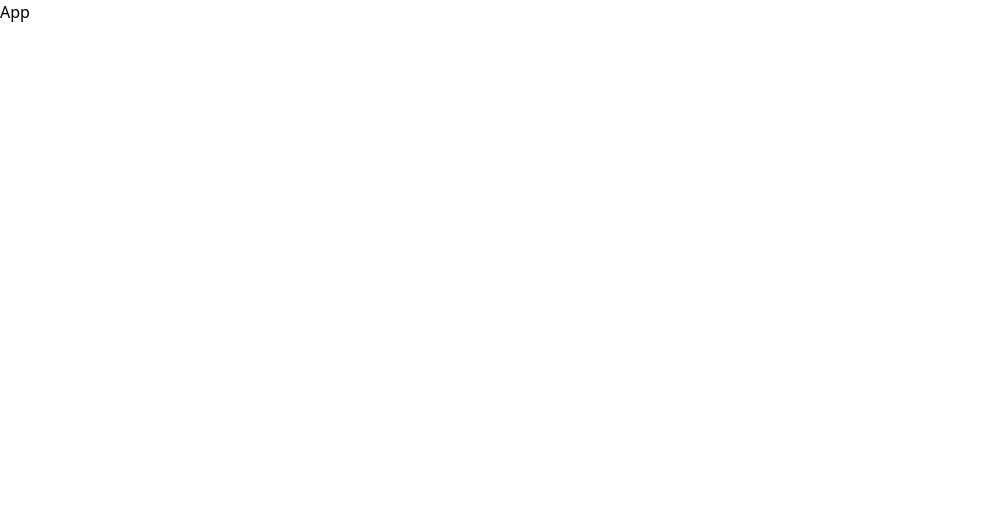
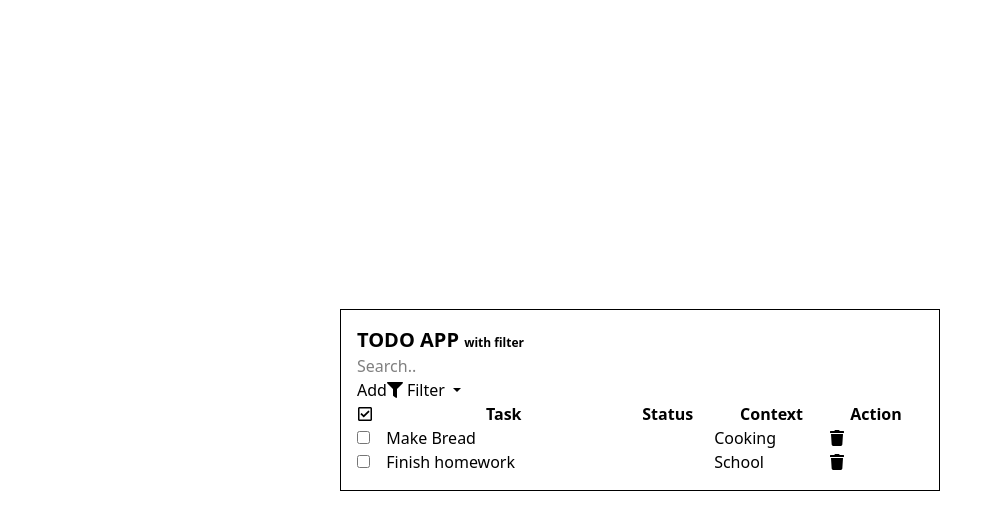
Before and after one commit to Zer0-Gravity/mini-react-project, a React (Vite) app in the folder todo-app-filter/: page / in a window 1280 px wide. Shown: the top 530 px of the page, without its empty margins (0-1003 px from the left). Built offline with nearby package versions, Linux system fonts and the light colour scheme.

Commit message:
Add: Basic html structure as skeleton

```diff
--- a/todo-app-filter/src/App.tsx
+++ b/todo-app-filter/src/App.tsx
@@ -1,5 +1,11 @@
+import TodoApp from "./Component/TodoApp";
+
 function App() {
-    return <div>App</div>;
+    return (
+        <div className="w-screen h-screen flex items-center justify-center">
+            <TodoApp />
+        </div>
+    );
 }
 
 export default App;
--- /dev/null
+++ b/todo-app-filter/src/Component/Dropdown.tsx
@@ -0,0 +1,12 @@
+function Dropdown() {
+    return (
+        <div className="absolute">
+            <label>
+                <input type="radio" name="" id="" />
+                <span>Urgent</span>
+            </label>
+        </div>
+    );
+}
+
+export default Dropdown;
--- /dev/null
+++ b/todo-app-filter/src/Component/Modal.tsx
@@ -0,0 +1,45 @@
+import {
+    IoMdAddCircle,
+    IoMdArrowDropdown,
+    IoMdCloseCircle,
+} from "react-icons/io";
+
+interface ModalProps {
+    onClose: () => void;
+}
+
+function Modal({ onClose }: ModalProps) {
+    return (
+        <div className="absolute inset-0 bg-black/50 flex items-center justify-center">
+            <div className="bg-white p-5">
+                <section>
+                    <h1>Add Task</h1>
+                    <button onClick={onClose}>
+                        <IoMdCloseCircle />
+                    </button>
+                </section>
+                <section>
+                    <div className="flex flex-col">
+                        <input type="text" placeholder="Title..." />
+                        <input type="text" placeholder="Context.." />
+                        <div>
+                            <button className="flex w-full justify-between items-center">
+                                Tags <IoMdArrowDropdown />
+                            </button>
+                        </div>
+                    </div>
+                    <div className="flex justify-end gap-2">
+                        <button className="flex items-center" onClick={onClose}>
+                            Cancel <IoMdCloseCircle />
+                        </button>
+                        <button className="flex items-center">
+                            Add <IoMdAddCircle />
+                        </button>
+                    </div>
+                </section>
+            </div>
+        </div>
+    );
+}
+
+export default Modal;
--- /dev/null
+++ b/todo-app-filter/src/Component/TableTodo.tsx
@@ -0,0 +1,54 @@
+import { FaRegCheckSquare, FaTrash } from "react-icons/fa";
+
+interface TableProps {
+    todos: TodoProps[];
+}
+
+interface TodoProps {
+    title: string;
+    status: string;
+    context: string;
+}
+
+function TableTodo({ todos }: TableProps) {
+    return (
+        <div>
+            <table className="min-w-full">
+                <thead>
+                    <tr>
+                        <th>
+                            <FaRegCheckSquare />
+                        </th>
+                        <th>Task</th>
+                        <th>Status</th>
+                        <th>Context</th>
+                        <th>Action</th>
+                    </tr>
+                </thead>
+                <tbody>
+                    {todos.map((todo) => (
+                        <tr className="has-checked:opacity-40 ">
+                            <td>
+                                <input type="checkbox" id={todo.title} />
+                            </td>
+                            <td>
+                                <label htmlFor={todo.title}>
+                                    <span className="has-checked:line-through">
+                                        {todo.title}
+                                    </span>
+                                </label>
+                            </td>
+                            <td>{todo.status}</td>
+                            <td>{todo.context}</td>
+                            <td>
+                                <FaTrash />
+                            </td>
+                        </tr>
+                    ))}
+                </tbody>
+            </table>
+        </div>
+    );
+}
+
+export default TableTodo;
--- /dev/null
+++ b/todo-app-filter/src/Component/TodoApp.tsx
@@ -0,0 +1,73 @@
+import { useState } from "react";
+import TableTodo from "./TableTodo";
+import { FaFilter } from "react-icons/fa";
+import { IoMdArrowDropdown } from "react-icons/io";
+import Dropdown from "./Dropdown";
+import Modal from "./Modal";
+
+interface TodoProps {
+    title: string;
+    context: string;
+    tag: Tags;
+    done: boolean;
+}
+
+type Tags = "Urgent" | "Quick" | "Personal" | "Important";
+
+function TodoApp() {
+    const [todos, setTodos] = useState<TodoProps[]>([
+        {
+            title: "Make Bread",
+            tag: "Quick",
+            context: "Cooking",
+            done: false,
+        },
+        {
+            title: "Finish homework",
+            tag: "Urgent",
+            context: "School",
+            done: false,
+        },
+    ]);
+
+    const [dropdown, setDropdown] = useState<boolean>(false);
+    const [isModal, setIsModal] = useState<boolean>(false);
+
+    return (
+        <div className="w-[600px] h-[400] border p-4">
+            <section>
+                <h1 className="font-bold text-xl">
+                    TODO APP <span className="text-xs">with filter</span>
+                </h1>
+
+                <div>
+                    <input type="search" placeholder="Search.." />
+                </div>
+
+                <div className="flex">
+                    <div>
+                        <button onClick={() => setIsModal(true)}>Add</button>
+                        {isModal && <Modal onClose={() => setIsModal(false)} />}
+                    </div>
+                    <div className="relative">
+                        <button
+                            className="flex items-center gap-1"
+                            onClick={() => setDropdown(!dropdown)}
+                        >
+                            <FaFilter />
+                            Filter
+                            <IoMdArrowDropdown />
+                        </button>
+
+                        {dropdown && <Dropdown />}
+                    </div>
+                </div>
+            </section>
+            <section>
+                <TableTodo todos={todos} />
+            </section>
+        </div>
+    );
+}
+
+export default TodoApp;
```
